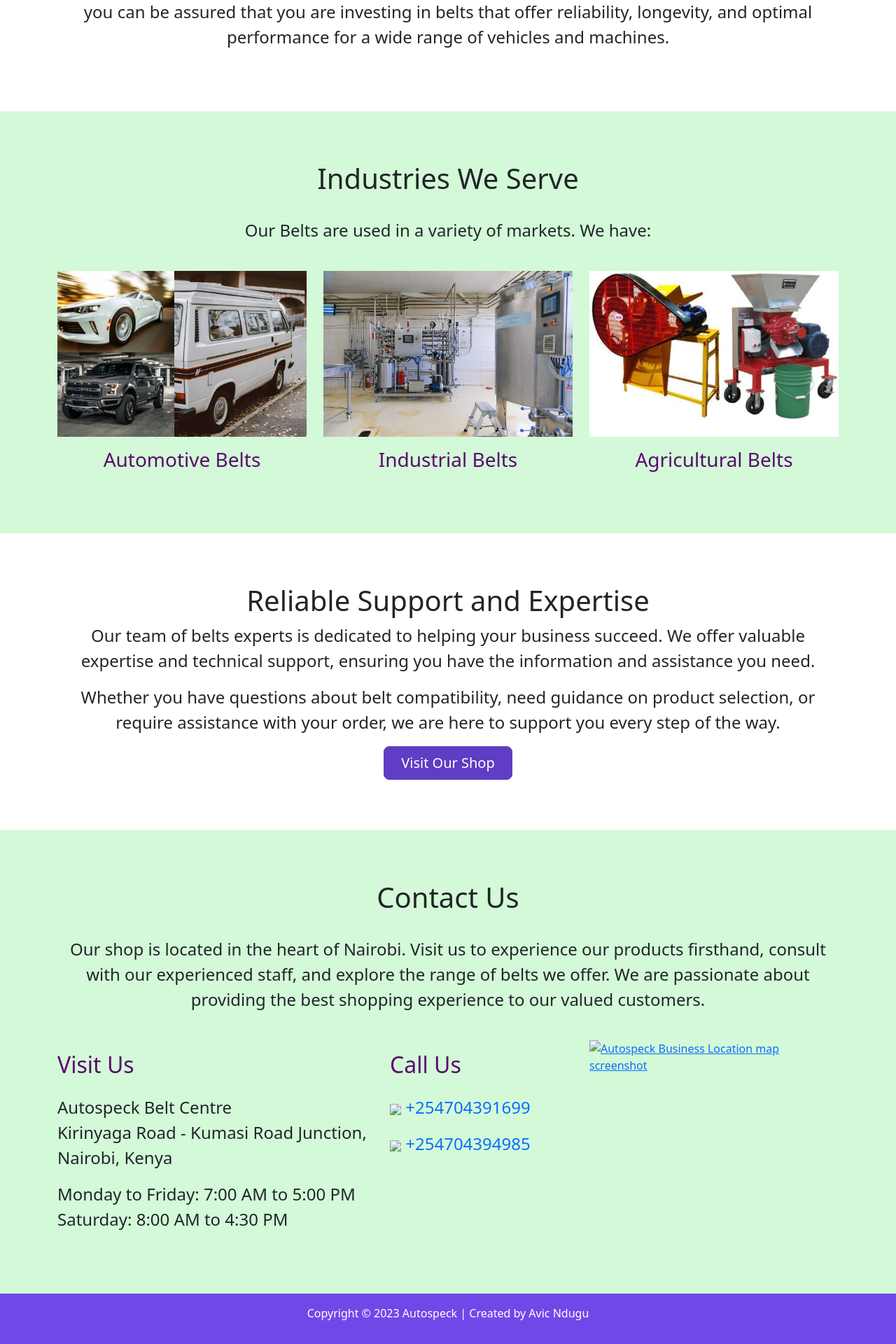
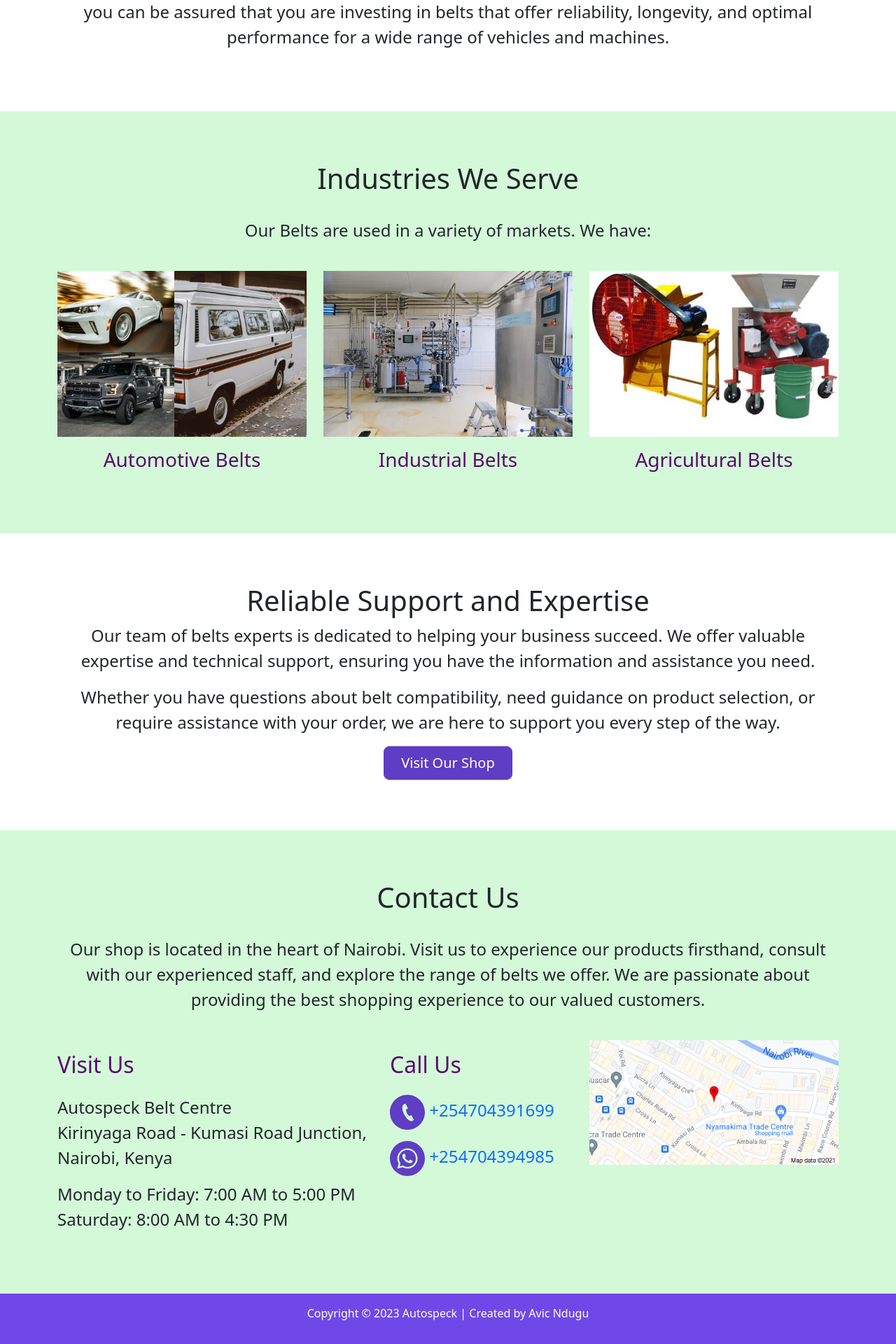
Before and after one commit to avicnotes/autospeck, a Jekyll site: the page built from index.html, in a window 1280 px wide. Shown: the part 1663-3583 px from the top of the page at 70% size. Built offline with Jekyll 4.4.1, drawn with Linux system fonts in a browser that asks for light colours; the list of posts is cut into pages by our own code.

Commit message:
Update links and image paths

```diff
--- a/_includes/footer.html
+++ b/_includes/footer.html
@@ -29,17 +29,17 @@
           Call Us
         </h3>
         <p class="fs-4">
-          <img height="50" src="images/phone.svg">
+          <img height="50" src="/assets/images/phone.svg">
           <a class="text-decoration-none link-primary" href="tel:+254704391699"> +254704391699</a>
         </p>
         <p class="fs-4">
-          <img height="50" src="images/whatsapp.svg">
+          <img height="50" src="/assets/images/whatsapp.svg">
           <a class="text-decoration-none" href="https://api.whatsapp.com/send?phone=254704394985">+254704394985</a>
         </p>
       </div>
       <div class="col-lg-4">
         <a href="https://goo.gl/maps/8tMPjWKAV2D8BAvA9">
-          <img class="img-fluid" src="images/autospeck-motors-maps.png" alt="Autospeck Business Location map screenshot">
+          <img class="img-fluid" src="/assets/images/autospeck-motors-maps.png" alt="Autospeck Business Location map screenshot">
         </a>
       </div>
     </div>
--- a/_includes/nav.html
+++ b/_includes/nav.html
@@ -16,10 +16,10 @@
             <a class="nav-link" href="{{ site.baseurl }}/#about">About</a>
         </li>
         <li class="nav-item me-1">
-          <a class="nav-link" href="{{ site.baseurl }}/#contact">Contact</a>
+          <a class="nav-link" href="#contact">Contact</a>
         </li>
         <li class="nav-item">
-          <a class="btn btn-primary" href="{{ site.baseurl }}/#visit">Visit Our Shop</a>
+          <a class="btn btn-primary" href="#visit">Visit Our Shop</a>
         </li>
 
       </ul>
--- a/index.html
+++ b/index.html
@@ -14,7 +14,7 @@
                     The leading supplier of Serpentine, Timing and V belts in East Africa.
                 </p>
                 <div class="d-grid gap-3 d-lg-flex pt-3 pb-5">
-                    <a href="index.html#visit"   class="btn btn-primary px-5 btn-lg gap-3">Visit Our Shop</a>
+                    <a href="#visit"   class="btn btn-primary px-5 btn-lg gap-3">Visit Our Shop</a>
                     <a href="tel:+254704391699" type="button" class="btn btn-outline-primary btn-lg px-4">Call Us Now</a>
                 </div>
             </div>
@@ -35,7 +35,7 @@
       </p>
       <div class="row py-4 fs-5 text-center">
         <div class="col-md-4">
-          <a class="text-decoration-none" href="products.html#serpentine-belts">
+          <a class="text-decoration-none" href="/products/#serpentine-belts">
               <img class="img-fluid" src="/assets/images/multi-rib-belt.jpg">
               <h3 class="pt-3 pb-2">
                   Serpentine Belts
@@ -43,7 +43,7 @@
           </a>
         </div>
         <div class="col-md-4">
-          <a class="text-decoration-none" href="products.html#v-belts">
+          <a class="text-decoration-none" href="/products/#v-belts">
               <img class="img-fluid" src="/assets/images/v-belts.jpg">
               <h3 class="pt-3 pb-2">
                   V-Belts
@@ -51,7 +51,7 @@
           </a>
         </div>
         <div class="col-md-4">
-          <a class="text-decoration-none" href="products.html#timing-belts">
+          <a class="text-decoration-none" href="/products/#timing-belts">
               <img class="img-fluid" src="/assets/images/timing-belts.jpg">
               <h3 class="pt-3 pb-2">
                   Timing Belts
@@ -88,7 +88,7 @@
     </p>
     <div class="row py-4 fs-5 text-center">
       <div class="col-md-4">
-        <a class="text-decoration-none" href="products.html">
+        <a class="text-decoration-none" href="/products/">
             <img class="img-fluid" src="/assets/images/vehicle-belts.jpg">
             <h3 class="pt-3 pb-2">
                 Automotive Belts
@@ -96,7 +96,7 @@
         </a>
       </div>
       <div class="col-md-4">
-        <a class="text-decoration-none" href="products.html">
+        <a class="text-decoration-none" href="/products/">
             <img class="img-fluid" src="/assets/images/machines-belts.jpg">
             <h3 class="pt-3 pb-2">
                 Industrial Belts
@@ -104,7 +104,7 @@
         </a>
       </div>
       <div class="col-md-4">
-        <a class="text-decoration-none" href="products.html">
+        <a class="text-decoration-none" href="/products/">
             <img class="img-fluid" src="/assets/images/machine-belts.jpg">
             <h3 class="pt-3 pb-2">
                 Agricultural Belts
```
